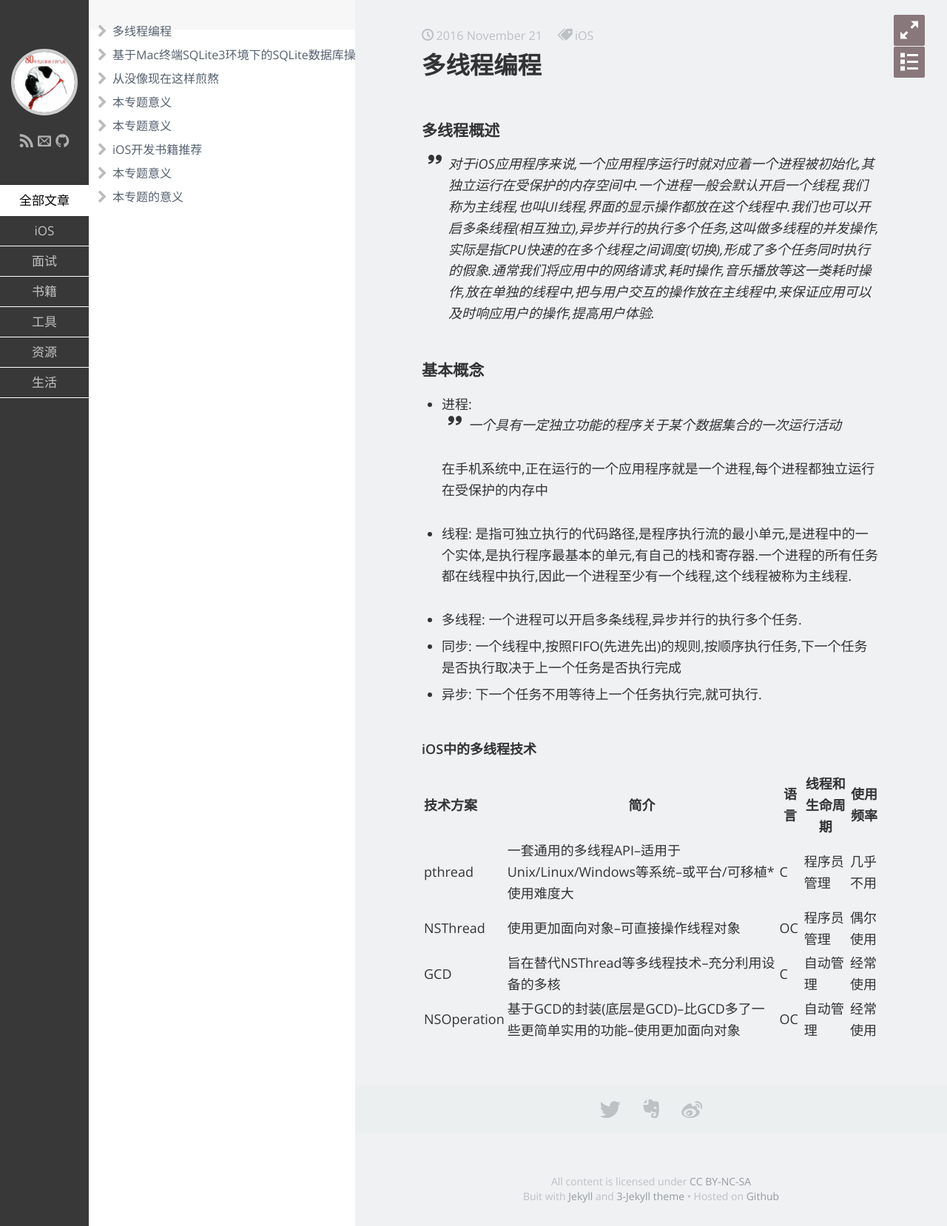
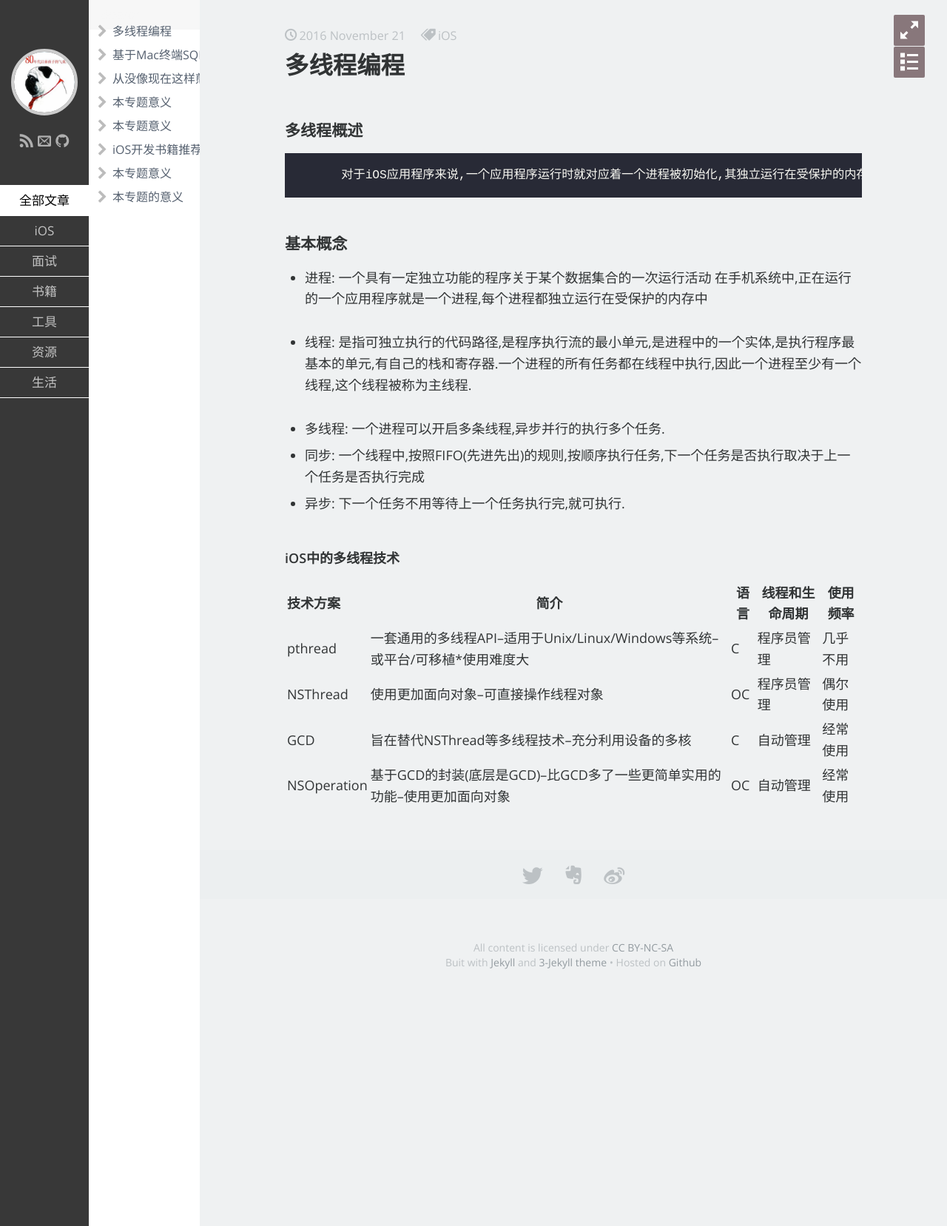
Before and after one commit to MarKent/MarKent.github.io, a Jekyll site: the page built from _posts/B-Interview/2016-11-21-Multithreading-iOS.md, in a window 1280 px wide. Shown: the whole page at 74% size. Built offline with Jekyll 4.4.1, drawn with Linux system fonts in a browser that asks for light colours; some web fonts are replaced.

Commit message:
ios多线程

````diff
--- a/_posts/B-Interview/2016-11-21-Multithreading-iOS.md
+++ b/_posts/B-Interview/2016-11-21-Multithreading-iOS.md
@@ -9,14 +9,15 @@ description: 关于iOS多线程技能点的面试
 
 ### 多线程概述
 
- > 对于iOS应用程序来说,一个应用程序运行时就对应着一个进程被初始化,其独立运行在受保护的内存空间中.一个进程一般会默认开启一个线程,我们称为主线程,也叫UI线程,界面的显示操作都放在这个线程中.我们也可以开启多条线程(相互独立),异步并行的执行多个任务,这叫做多线程的并发操作,实际是指CPU快速的在多个线程之间调度(切换),形成了多个任务同时执行的假象.通常我们将应用中的网络请求,耗时操作,音乐播放等这一类耗时操作,放在单独的线程中,把与用户交互的操作放在主线程中,来保证应用可以及时响应用户的操作,提高用户体验.
- >
+ ```
+      对于iOS应用程序来说,一个应用程序运行时就对应着一个进程被初始化,其独立运行在受保护的内存空间中.一个进程一般会默认开启一个线程,我们称为主线程,也叫UI线程,界面的显示操作都放在这个线程中.我们也可以开启多条线程(相互独立),异步并行的执行多个任务,这叫做多线程的并发操作,实际是指CPU快速的在多个线程之间调度(切换),形成了多个任务同时执行的假象.通常我们将应用中的网络请求,耗时操作,音乐播放等这一类耗时操作,放在单独的线程中,把与用户交互的操作放在主线程中,来保证应用可以及时响应用户的操作,提高用户体验.
+ ```
+
 
 ### 基本概念
 
  - 进程:
-  > 一个具有一定独立功能的程序关于某个数据集合的一次运行活动
-
+    一个具有一定独立功能的程序关于某个数据集合的一次运行活动
     在手机系统中,正在运行的一个应用程序就是一个进程,每个进程都独立运行在受保护的内存中
 
  - 线程: 是指可独立执行的代码路径,是程序执行流的最小单元,是进程中的一个实体,是执行程序最基本的单元,有自己的栈和寄存器.一个进程的所有任务都在线程中执行,因此一个进程至少有一个线程,这个线程被称为主线程.
--- a/css/main.sass
+++ b/css/main.sass
@@ -44,7 +44,7 @@ $tag-active-color: #000000
 $tag-border-color: rgba(255, 255, 255, 1)
 
 // # Sidebar Right
-$sidebar-right-width: 360px
+$sidebar-right-width: 150px
 
 // Search
 $search-box-height: 10px
````
